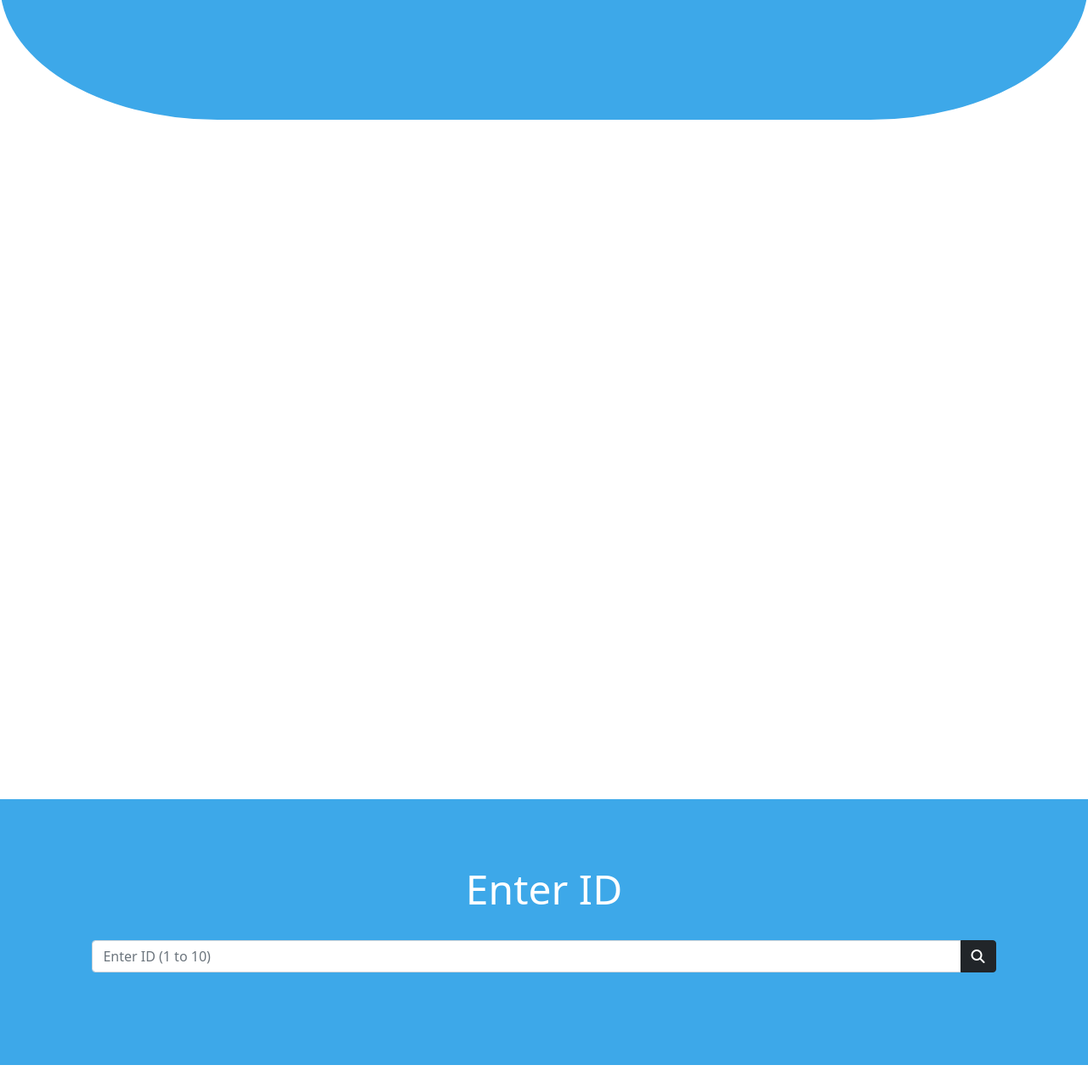
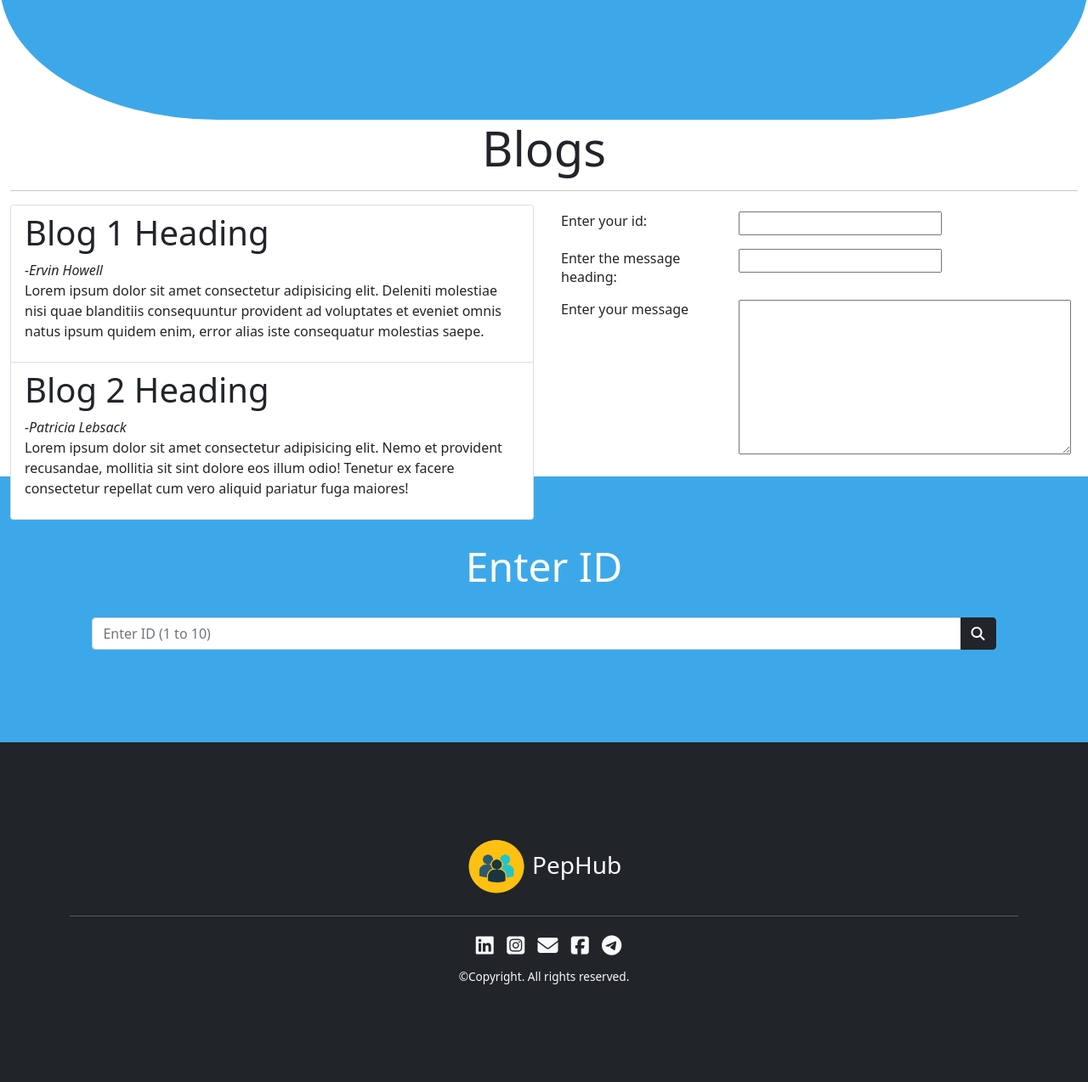
Before and after one commit to Nandnigarg/Sessional-Assessment-2, a plain HTML site: page index.html in a window 1280 px wide. Shown: the part 659-1933 px from the top of the page at 85% size. Drawn offline with nearby package versions, Linux system fonts and the light colour scheme.

Commit message:
Fifth Commit

```diff
--- a/index.html
+++ b/index.html
@@ -32,9 +32,9 @@
             <div class="collapse navbar-collapse" id="navtogglerbtn">
                 <ul class="navbar-nav ms-auto">
                     <li class="nav-item"><a href="#home" class="nav-link">Home</a></li>
-                    <li class="nav-item"><a href="" class="nav-link">Blogs</a></li>
+                    <li class="nav-item"><a href="#blog" class="nav-link">Blogs</a></li>
                     <li class="nav-item"><a href="#search" class="nav-link">Search</a></li>
-                    <li class="nav-item"><a href="" class="nav-link">Contact</a></li>
+                    <li class="nav-item"><a href="#contact" class="nav-link">Contact</a></li>
                 </ul>
             </div>
         </nav>
@@ -58,7 +58,62 @@
 
     <!---Blog--->
     <div id="blog">
-
+        <div class="container-fluid">
+            <div class="btitle">
+                <h1 class="page-header bmain">Blogs</h1>
+                <hr>
+            </div>
+            <div class="row brow">
+                <div class="col-lg-6 bcol">
+                    <ul id="bitem" class="list-group">
+                        <li class="list-group-item">
+                            <h1 class="bhead">Blog 1 Heading</h1>
+                            <i>-Ervin Howell</i>
+                            <p>Lorem ipsum dolor sit amet consectetur adipisicing elit. Deleniti molestiae nisi quae
+                                blanditiis consequuntur provident ad voluptates et eveniet omnis natus ipsum quidem
+                                enim, error alias iste consequatur molestias saepe.</p>
+                        </li>
+                        <li class="list-group-item">
+                            <h1 class="bhead">Blog 2 Heading</h1>
+                            <i>-Patricia Lebsack</i>
+                            <p>Lorem ipsum dolor sit amet consectetur adipisicing elit. Nemo et provident recusandae,
+                                mollitia sit sint dolore eos illum odio! Tenetur ex facere consectetur repellat cum vero
+                                aliquid pariatur fuga maiores!</p>
+                        </li>
+                    </ul>
+                </div>
+                <div class="col-lg-6 bcol">
+                    <form>
+                        <table class="table table-borderless">
+                            <tr>
+                                <td>
+                                    <label>Enter your id: </label>
+                                </td>
+                                <td>
+                                    <input type="text" id="bid">
+                                </td>
+                            </tr>
+                            <tr>
+                                <td>
+                                    <label>Enter the message heading: </label>
+                                </td>
+                                <td>
+                                    <input type="text" id="bhead">
+                                </td>
+                            </tr>
+                            <tr>
+                                <td>
+                                    <label>Enter your message</label>
+                                </td>
+                                <td>
+                                    <textarea id="bmess" cols="40" rows="8"></textarea>
+                                </td>
+                            </tr>
+                        </table>
+                    </form>
+                </div>
+            </div>
+        </div>
     </div>
 
     <!---Search-->
@@ -67,8 +122,8 @@
             <div class="sbtn">
                 <h1 class="uname">Enter ID</h1>
                 <div class="input-group mb-3">
-                    <input type="text" class="form-control" id="sinput" placeholder="Enter ID (1 to 10)" aria-label="Enter ID"
-                        aria-describedby="button">
+                    <input type="text" class="form-control" id="sinput" placeholder="Enter ID (1 to 10)"
+                        aria-label="Enter ID" aria-describedby="button">
                     <button class="btn btn-dark" type="button" id="button"><i
                             class="fa-solid fa-magnifying-glass"></i></button>
                 </div>
@@ -77,8 +132,33 @@
         </div>
     </div>
 
-     <!----JS Link-->
-     <script src="main.js"></script>
+    <!---Contact-->
+    <footer class="bg-dark">
+        <div id="contact">
+            <div class="container">
+                <div class="info">
+                    <h3 class="text text-light"><img src="Assets/logo.png" class="flogo" alt=""><span> PepHub</span>
+                    </h3>
+                    <hr class="bg-light line">
+                    <a target=”_blank” href="https://www.linkedin.com/in/nandni-garg-34b53620a/"
+                        class="bg bg-dark text text-light icon"><i class="fa-brands fa-linkedin"></i></a>
+                    <a target=”_blank” href="https://www.instagram.com/_nandani._.garg_/"
+                        class="bg bg-dark text text-light icon"><i class="fa-brands fa-square-instagram"></i></a>
+                    <a target=”_blank” href="mailto:gargnandni64@gmail.com " class="bg bg-dark text text-light icon"><i
+                            class="fa-solid fa-envelope"></i></a>
+                    <a target=”_blank” href="https://www.facebook.com/lucky.garg.16718/"
+                        class="bg bg-dark text text-light icon"><i class="fa-brands fa-square-facebook"></i></a>
+                    <a target=”_blank” href="https://web.telegram.org/z/#1401930181"
+                        class="bg bg-dark text text-light icon"><i class="fa-brands fa-telegram"></i></a>
+                    <p class="text text-light copy">&copy;Copyright. All rights reserved.</p>
+                </div>
+            </div>
+        </div>
+
+    </footer>
+
+    <!----JS Link-->
+    <script src="main.js"></script>
 </body>
 
 </html>
--- a/style.css
+++ b/style.css
@@ -2,6 +2,7 @@
 header{
     position: fixed;
     width: 100%;
+    z-index: 1;
 }
 
 .navbar-brand{
@@ -30,13 +31,17 @@ header{
 #home{
     height: 100vh;
     background-color: rgb(61,168,233);
+    color: white;
     border-bottom-left-radius: 20%;
     border-bottom-right-radius: 20%;
 }
 
-.row{
-    padding: 12%;
-    color: white;
+#home .row{
+    padding: 20% 10%;
+}
+
+.col-lg-6{
+    height: 40vh;
 }
 
 .hheading{
@@ -44,7 +49,7 @@ header{
 }
 
 .htitle{
-    font-size: 5vh;
+    font-size: 4vh;
 }
 
 .hpara{
@@ -61,8 +66,16 @@ header{
 }
 
 /* BLOG */
-#blog{
-    height: 100vh;
+.btitle{
+    text-align: center;
+}
+
+#bitem{
+    list-style-type: none;
+}
+
+.bmain{
+    font-size: 7vh;
 }
 
 
@@ -74,6 +87,10 @@ header{
 #search .container{
     padding: 6% 3%;
     color: white;
+}
+
+.input-group{
+    z-index: 0;
 }
 
 .sbtn{
@@ -88,3 +105,32 @@ header{
 #data{
     margin-top: 3%;
 }
+
+/* CONTACT */
+footer{
+    height: 50vh;
+    text-align: center;
+}
+
+.info{
+    padding-top: 10%;
+}
+
+.flogo{
+    height: 70px;
+    width: 70px;
+}
+
+.line{
+    margin: 2% 0%;
+}
+
+.icon{
+    font-size: 3vh;
+    margin-left: 1%;
+}
+
+.copy{
+    margin-top: 1%;
+    font-size: 1.7vh;
+}
```
